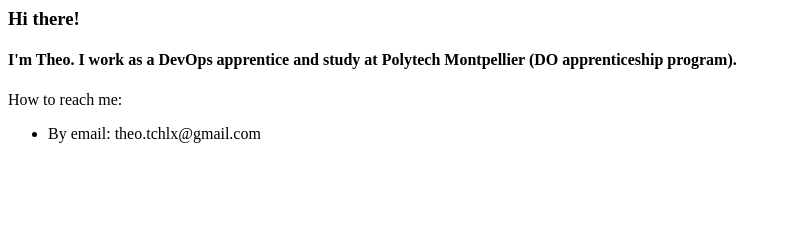
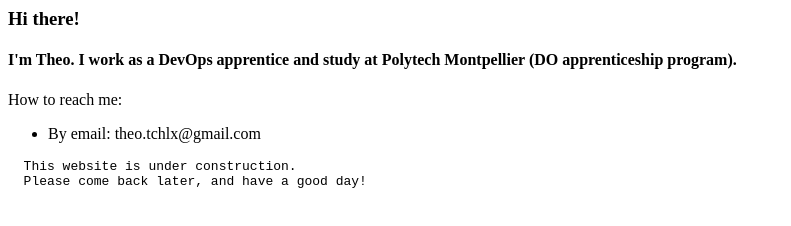
Before and after one commit to theotchlx/theotchlx.github.io, a plain HTML site: page index.html in a window 1280 px wide. Shown: the whole page, without its empty margins (0-791 px from the left). Drawn offline with Linux system fonts and the light colour scheme.

Commit message:
fix: Updated index.html

```diff
--- a/index.html
+++ b/index.html
@@ -5,3 +5,9 @@ How to reach me:
 <ul>
   <li>By email: theo.tchlx@gmail.com</li>
 </ul>
+
+
+<pre>
+  This website is under construction.
+  Please come back later, and have a good day!
+</pre>
```
